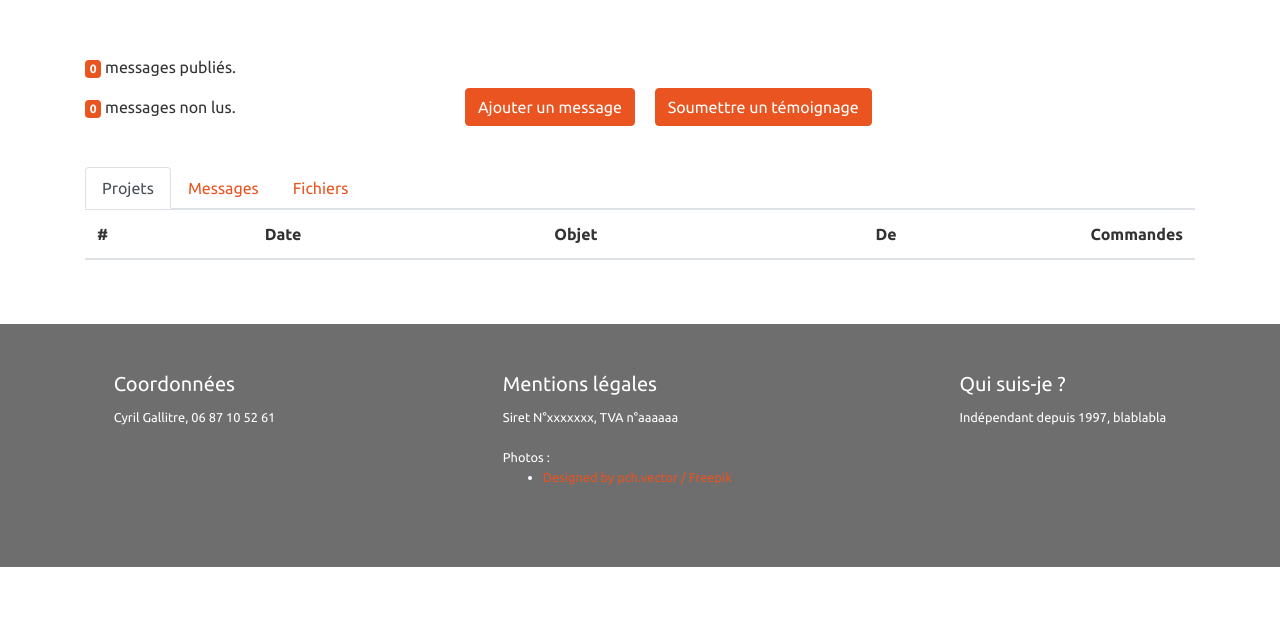
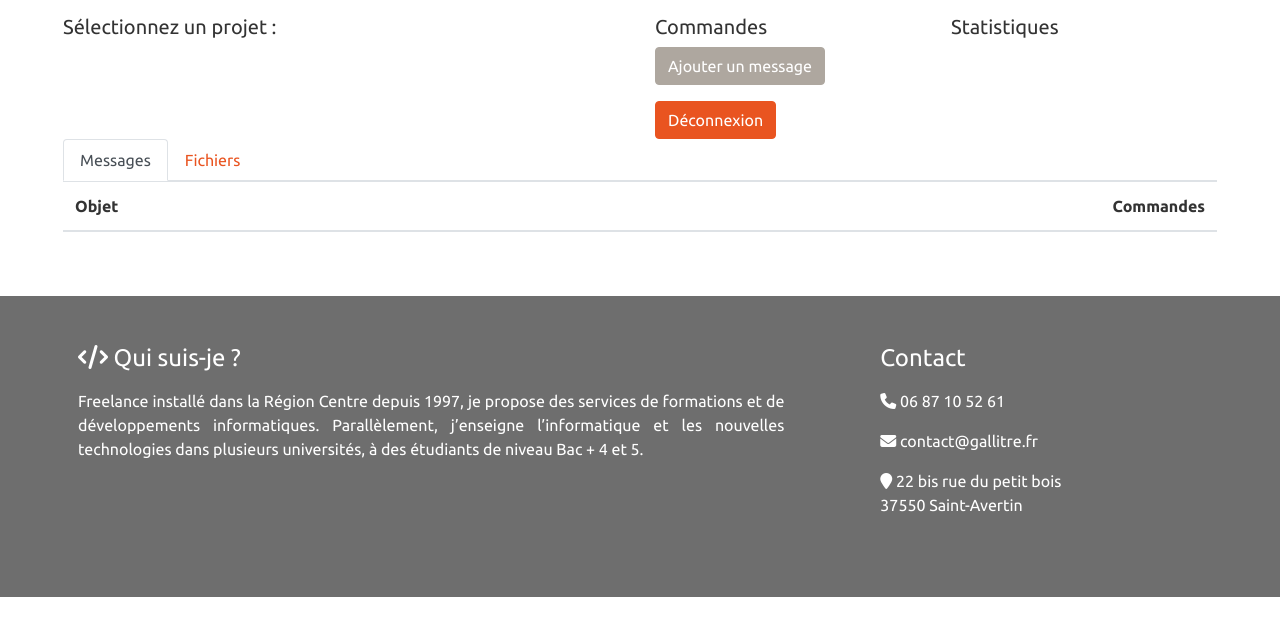
Before and after one commit to cgallitre/p5, a Symfony app: template templates/user/index.html.twig in a window 1280 px wide. Shown: the part 56-692 px from the top of the page. Run offline with Twig, Linux system fonts and the light colour scheme; the template is opened without the code that fills it, so the values that code supplies are empty; some libraries are stand-ins or nearby versions.

Commit message:
Dashboard client + design front

```diff
--- a/src/Controller/TrainingController.php
+++ b/src/Controller/TrainingController.php
@@ -11,10 +11,10 @@ use Symfony\Bundle\FrameworkBundle\Controller\AbstractController;
 class TrainingController extends AbstractController
 {
     /**
-     * Show all trainings
+     * Show all trainings with filtering by theme
      *
      * @Route("/formations", name="training_index")
-     * @Route("/formations/filtre/{id}")
+     * @Route("/formations/filtre/{id}", name="training_filter")
      */
     public function index(TrainingRepository $repoTraining, ThemeRepository $repoTheme, $id=null)
     {
--- a/templates/account/login.html.twig
+++ b/templates/account/login.html.twig
@@ -27,7 +27,8 @@
                             placeholder="Saisir votre mot de passe" required>
                     </div>
                     <div class="form-group text-center">
-                        <button type="submit" class="btn btn-primary my-3">Se connecter</button>
+
+                        <button type="submit" class="btn btn-primary my-3"><i class="fas fa-lock-open mr-3"></i>Se connecter</button>
                     </div>
                 </form>
             </div>
--- a/templates/home.html.twig
+++ b/templates/home.html.twig
@@ -116,7 +116,7 @@ Formateur développeur à Tours (37)
             <!-- end of section title -->
             <div class="row mt-3 px-5 justify-content-around reveal-1">
                 <!-- one ref -->
-                {% for portfolio in portfolios | slice(1, 3) %}
+                {% for portfolio in portfolios %}
                 <div class="col-md-4-offset">
                     <div class="card border-light mb-3" style="max-width: 20rem;">
                         <h5 class="card-header">{{ portfolio.title }}</h5>
--- a/templates/partials/footer.html.twig
+++ b/templates/partials/footer.html.twig
@@ -1,23 +1,15 @@
 {# Footer #}
 <footer class="container-fluid mt-5 py-5" id="footer">
-    <div class="row justify-content-around">
-        <div class="col-md-3-offset mb-3">
-            <h5>Coordonnées</h5>
-            <small>Cyril Gallitre, 06 87 10 52 61</small>
+    <div class="row justify-content-around mx-5">
+        <div class="col-md-8 mb-3 pr-5">
+            <h4 class="mb-3"><i class="fas fa-code"></i> Qui suis-je ?</h4>
+            <p class="text-justify">Freelance installé dans la Région Centre depuis 1997, je propose des services de formations et de développements informatiques. Parallèlement, j’enseigne l’informatique et les nouvelles technologies dans plusieurs universités, à des étudiants de niveau Bac + 4 et 5.</p>
         </div>
-        <div class="col-md-3-offset mb-3 ">
-            <h5>Mentions légales</h5>
-            <p><small>Siret N°xxxxxxx, TVA n°aaaaaa</small></p>
-            <small>Photos :
-                <ul>
-                    <li><a href="http://www.freepik.com">Designed by pch.vector / Freepik</a></li>
-                    {# <li>Header photo by <br><a href="https://unsplash.com/@courtneycorlew">Courtney Corlew</a> on <a href="https://unsplash.com">Unsplash</a></li> #}
-            </small>
-            </ul>
-        </div>
-        <div class="col-md-3-offset mb-3">
-            <h5>Qui suis-je ?</h5>
-            <small>Indépendant depuis 1997, blablabla</small>
+        <div class="col-md-4 mb-3 pl-5">
+            <h4 class="mb-3">Contact</h4>
+            <p><i class="fas fa-phone"></i> 06 87 10 52 61</p>
+            <p><i class="fas fa-envelope"></i> contact@gallitre.fr</p>
+            <p><i class="fas fa-map-marker"></i> 22 bis rue du petit bois<br>37550 Saint-Avertin</p>
         </div>
     </div>
 </footer>
--- a/templates/partials/header.html.twig
+++ b/templates/partials/header.html.twig
@@ -18,10 +18,11 @@
                 <a class="nav-link dropdown-toggle" href="#" id="accountDropDown" data-toggle="dropdown"><i
                         class="fas fa-user"></i></a>
                 <div class="dropdown-menu dropdown-menu-right bg-light" aria-labelledby="accountDropDown">
-                    <a class="dropdown-item" href="{{ path('admin_message_new') }}">Créer un message</a>
-                    <a class="dropdown-item" href="{{ path('testimonial_new') }}">Créer un témoignage</a>
+                    <a class="dropdown-item" href="{{ path('user_index') }}">Tableau de bord</a>
+                    <a class="dropdown-item" href="{{ path('testimonial_new') }}">Soumettre un témoignage</a>
                     <div class="dropdown-divider"></div>
                     <a class="dropdown-item" href="{{ path('account_password') }}">Mot de passe</a>
+                    <div class="dropdown-divider"></div>
                     <a class="dropdown-item" href="{{ path('account_logout') }}">Déconnexion</a>
                 </div>
             </li>
@@ -116,7 +117,7 @@
                         </div>
                         <div class="modal-footer">
                             <div class="form-group">
-                                <button type="submit" class="btn btn-primary">Se connecter</button>
+                                <button type="submit" class="btn btn-primary"><i class="fas fa-lock-open mr-3"></i>Se connecter</button>
                             </div>
                         </div>
                     </form>
--- a/templates/training/index.html.twig
+++ b/templates/training/index.html.twig
@@ -13,7 +13,7 @@
                     class="m-1 btn btn-{% if not idSource %}primary{% else %}secondary{% endif%}">Toutes</button>
             </a>
             {% for theme in themes %}
-            <a href="{{ path('training_index') }}/filtre/{{theme.id}}">
+            <a href="{{ path('training_filter', {id : theme.id}) }}">
                 <button type="button"
                     class="m-1 btn btn-{% if theme.id == idSource %}primary{% else %}secondary{% endif %}">{{ theme.title }}</button>
             </a>
--- a/templates/user/index.html.twig
+++ b/templates/user/index.html.twig
@@ -3,62 +3,59 @@
 {% block title %}Page de {{ user.fullName }}{% endblock %}
 
 {% block body %}
-<div class="container">
-    <div class="row mt-5 align-items-center">
-        <div class="col-md-4">
-            <h1>{{user.fullName}}</h1>
-            <p class="">
+<div class="col mx-5">
+    <div class="row mt-3">
+        <div class="col-md-6">
+            <h5 class="mb-3">Sélectionnez un projet :</h2>
+                {% for project in user.projects %}
+                    {% if projectDefault[0] == project %}
+                        <span class="badge badge-primary">En cours</span>
+                    {% endif %}
+                <a class="" href="{{ path('user_index', { projectId : project.id}) }}">{{ project.title }}</a><br>
+                {% endfor %}
+        </div>
+        <div class="col-md-3">
+            <h5>Commandes</h5>
+            <a type="button" class="btn btn-secondary mb-3" href="{{ path('admin_message_new') }}">Ajouter un message</a><br>
+            <a type="button" class="btn btn-primary" href="{{ path('account_logout') }}">Déconnexion</a>
+        </div>
+        <div class="col-md-3">
+            <h5>Statistiques</h5>
+            {# <p class="">
                 <span class="badge badge-primary">{{ user.messages | length }}</span> messages publiés.
             </p>
             <p class="mb-5">
                 <span class="badge badge-primary">{{ user.messages | length }}</span> messages non lus.
-            </p>
-        </div>
-        <div class="col-md-8">
-            <a type="button" class="btn btn-primary" href="{{ path('admin_message_new') }}">Ajouter un message</a>
-            <a type="button" class="btn btn-primary ml-3" href="{{ path('testimonial_new') }}">Soumettre un
-                témoignage</a>
+            </p> #}
         </div>
     </div>
 
     <ul class="nav nav-tabs">
         <li class="nav-item">
-            <a class="nav-link active" data-toggle="tab" href="#projects">Projets</a>
+            <a class="nav-link active" data-toggle="tab" href="#messages">Messages</a>
         </li>
-        <li class="nav-item">
-            <a class="nav-link" data-toggle="tab" href="#messages">Messages</a>
-        </li>
-        <li class="nav-item">
+        <li class="nav-item ">
             <a class="nav-link" data-toggle="tab" href="#files">Fichiers</a>
         </li>
     </ul>
     <div id="myTabContent" class="tab-content">
-        <div class="tab-pane fade" id="projects">
-            <p>Raw denim you probably haven't heard of them jean shorts Austin. Nesciunt tofu stumptown aliqua, retro
-                synth master cleanse. Mustache cliche tempor, williamsburg carles vegan helvetica. Reprehenderit butcher
-                retro keffiyeh dreamcatcher synth. Cosby sweater eu banh mi, qui irure terry richardson ex squid.
-                Aliquip placeat salvia cillum iphone. Seitan aliquip quis cardigan american apparel, butcher voluptate
-                nisi qui.</p>
-        </div>
         <div class="tab-pane fade active show" id="messages">
             <div class="table-responsive">
                 <table class="table table-hover table-striped">
                     <thead>
                         <tr>
-                            <th scope="col">#</th>
-                            <th scope="col">Date</th>
                             <th scope="col">Objet</th>
-                            <th scope="col">De</th>
                             <th scope="col" width="100px">Commandes</th>
                         </tr>
                     </thead>
                     <tbody>
-                        {% for message in pagination.data %}
+
+                        {% for message in messages %}
                         <tr>
-                            <td>{{ message.id }}</td>
-                            <td>{{ message.createdAt | date('d/m/Y') }}</td>
-                            <td>{{ message.title }}</td>
-                            <td>{{ message.author.fullName }}</td>
+                            <td>
+                                {{ message.title }} <br>
+                                <small>de {{ message.author.fullName }} le {{ message.createdAt | date('d/m/Y') }} à {{ message.createdAt | date('H\\hi') }}</small>
+                            </td>
                             {% if (app.user and app.user == message.author) %}
                             <td class="text-center">
                                 <a href="{{ path('admin_message_edit', { 'id' : message.id }) }}"><i
@@ -67,12 +64,14 @@
                                 <a href="{{ path('admin_message_delete', {'id' : message.id }) }}"><i
                                         class="fas fa-trash fa-2x"></i></a>
                             </td>
+                            {% else %}
+                                <td></td>
                             {% endif %}
                         </tr>
                         {% endfor %}
                     </tbody>
                 </table>
-                {# {% include 'admin/partials/pagination.html.twig' with {'route' : 'user_show'} %} #}
+                {# {% include 'partials/projectFilter.html.twig' with {'route' : 'user_index'} %} #}
             </div>
         </div>
         <div class="tab-pane fade" id="files">
```
Also changed, not shown: src/Controller/HomeController.php (+7 -1 lines), src/Controller/UserController.php (+25 -26 lines), src/Service/Pagination.php (+4 -4 lines), src/Service/ProjectFilter.php (added, +53 -0 lines), templates/apropos.html.twig (+19 -16 lines), templates/partials/projectFilter.html.twig (added, +17 -0 lines).
